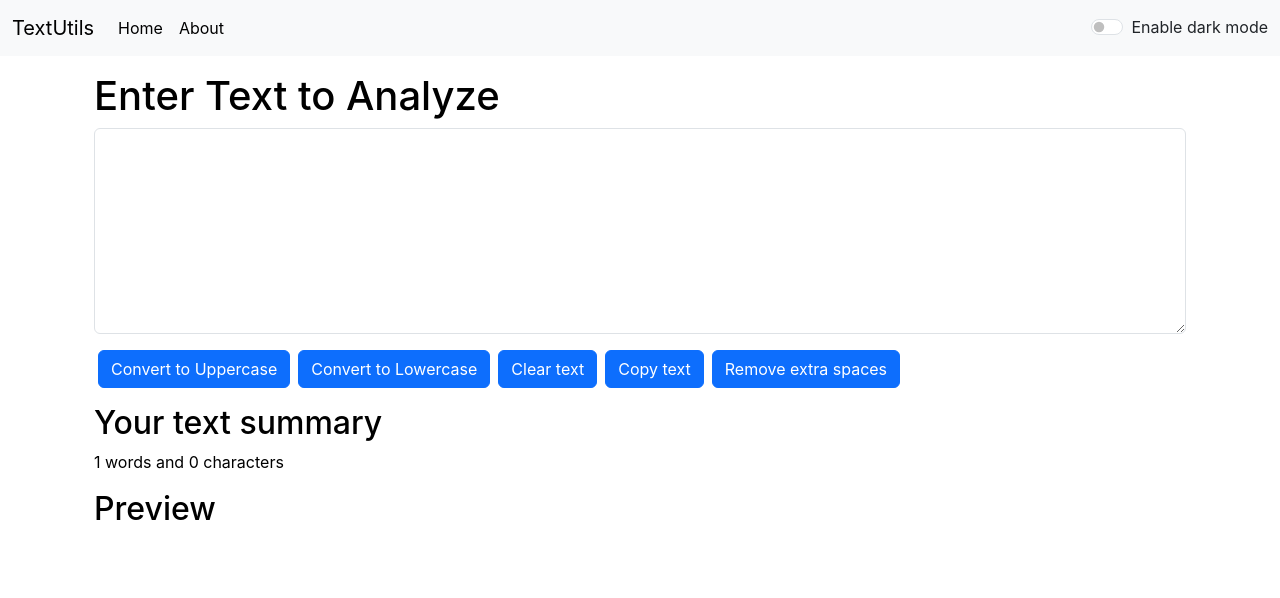
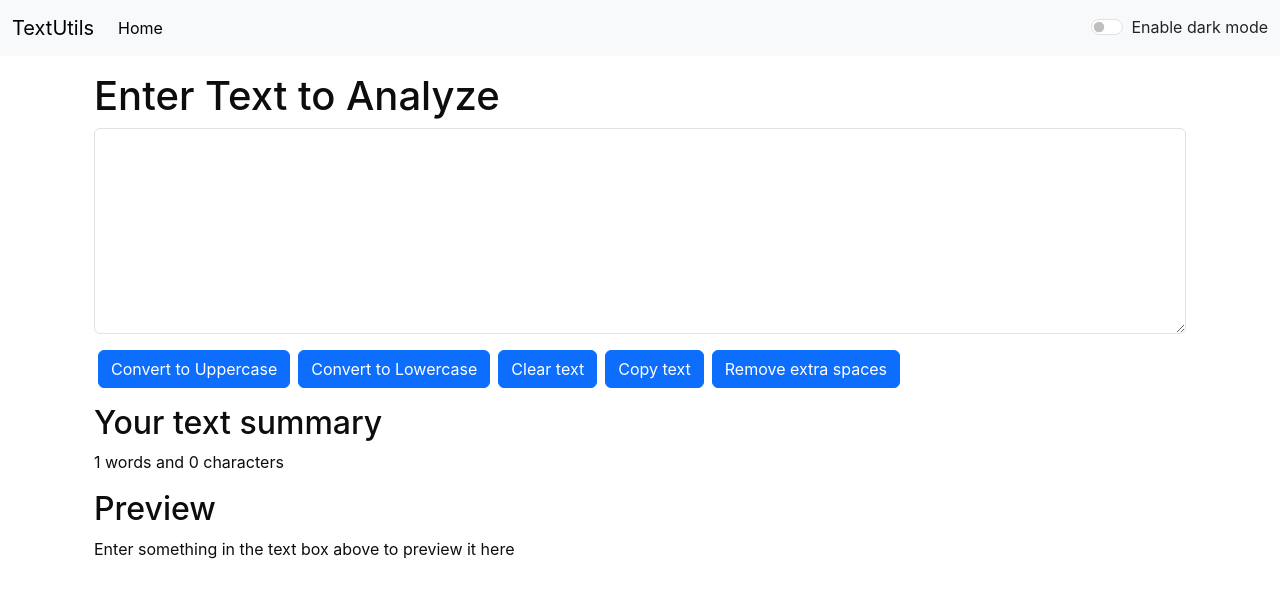
Before and after one commit to An3sha/TextUtils, a React (Create React App) app: page / in a window 1280 px wide. Shown: the top 598 px of the page. Built offline with nearby package versions, Linux system fonts and the light colour scheme.

Commit message:
updated dark mode

```diff
--- a/src/App.js
+++ b/src/App.js
@@ -12,11 +12,11 @@ function App() {
   const toggleMode = () => {
     if (mode === 'light') {
       setMode('dark');
-      document.body.style.backgroundColor = 'grey';
+      document.body.style.backgroundColor = '#0D0D0D';
     }
     else {
       setMode('light');
-            document.body.style.backgroundColor = "white";
+            document.body.style.backgroundColor = 'white';
     }
   }
 
@@ -25,7 +25,7 @@ function App() {
       {/* <First /> */}
       <NavBar title="TextUtils" mode={mode} toggleMode={toggleMode} />
       <div className="container my-3">
-        <TextForm heading="Enter Text to Analyze"/>
+        <TextForm heading="Enter Text to Analyze" mode={mode} />
         {/* <About/> */}
       </div>
 
--- a/src/components/NavBar.js
+++ b/src/components/NavBar.js
@@ -30,7 +30,7 @@ export default function NavBar(props) {
             </li>
             <li className="nav-item">
               <a className="nav-link active" aria-current="page" href="/">
-                About
+                {props.aboutText}
               </a>
             </li>
           </ul>
--- a/src/components/TextForm.js
+++ b/src/components/TextForm.js
@@ -44,7 +44,7 @@ export default function TextForm(props) {
     <>
       <div
         className="container"
-        style={{ color: props.mode === "dark" ? "white" : "black" }}
+        style={{ color: props.mode === "dark" ? "white" : "#0D0D0D" }}
       >
         <h1>{props.heading}</h1>
         <div className="mb-3">
@@ -52,7 +52,8 @@ export default function TextForm(props) {
             className="form-control"
             onChange={handleOnChange}
             style={{
-              backgroundColor: props.mode === "dark" ? "grey" : "white",
+              backgroundColor: props.mode === "dark" ? "#0D0D0D" : "white",
+              color: props.mode === "dark" ? "white" : "#0D0D0D",
             }}
             value={text}
             id="myBox"
@@ -77,14 +78,18 @@ export default function TextForm(props) {
       </div>
       <div
         className="container my-3"
-        style={{ color: props.mode === "dark" ? "white" : "black" }}
-
-        ><h2>Your text summary</h2>
+        style={{ color: props.mode === "dark" ? "white" : "#0D0D0D" }}
+      >
+        <h2>Your text summary</h2>
         <p>
           {text.split(" ").length} words and {text.length} characters
         </p>
         <h2>Preview</h2>
-        <p>{text}</p>
+        <p>
+          {text.length > 0
+            ? text
+            : "Enter something in the text box above to preview it here"}
+        </p>
       </div>
     </>
   );
```
